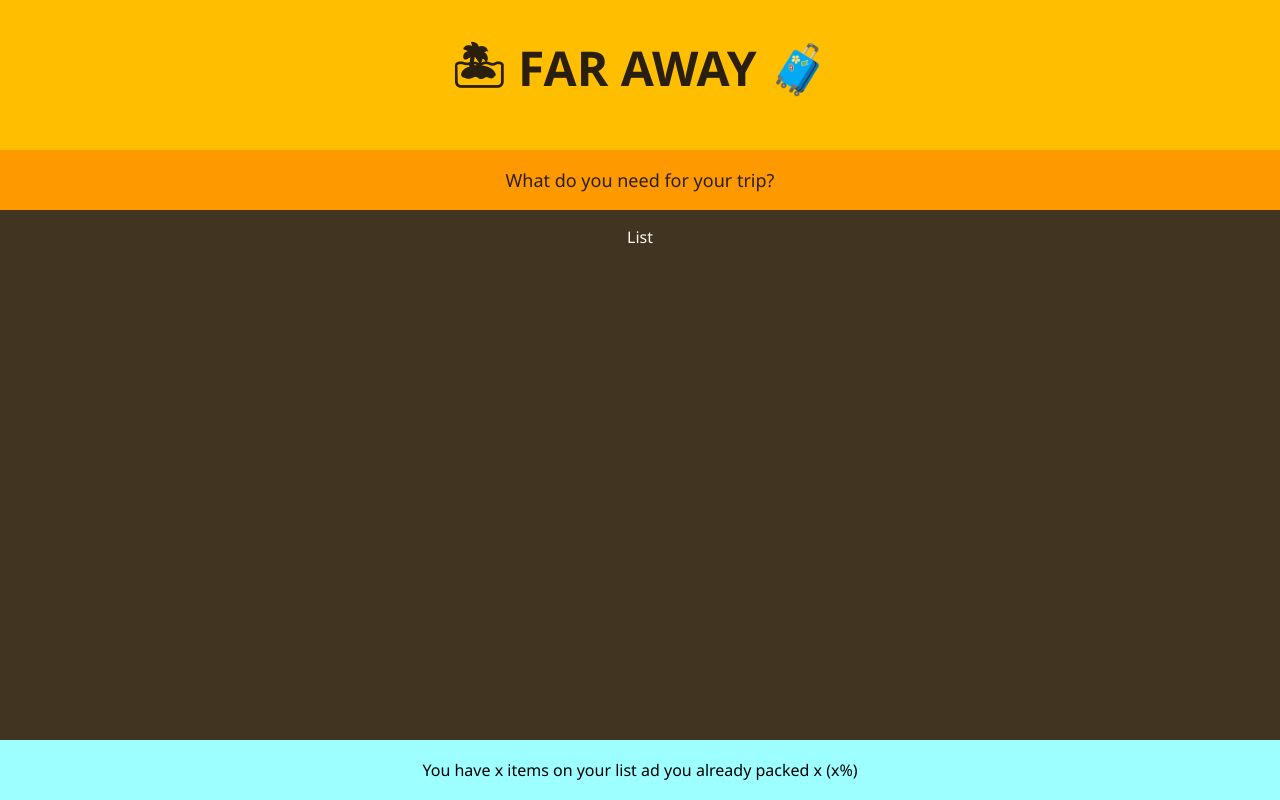
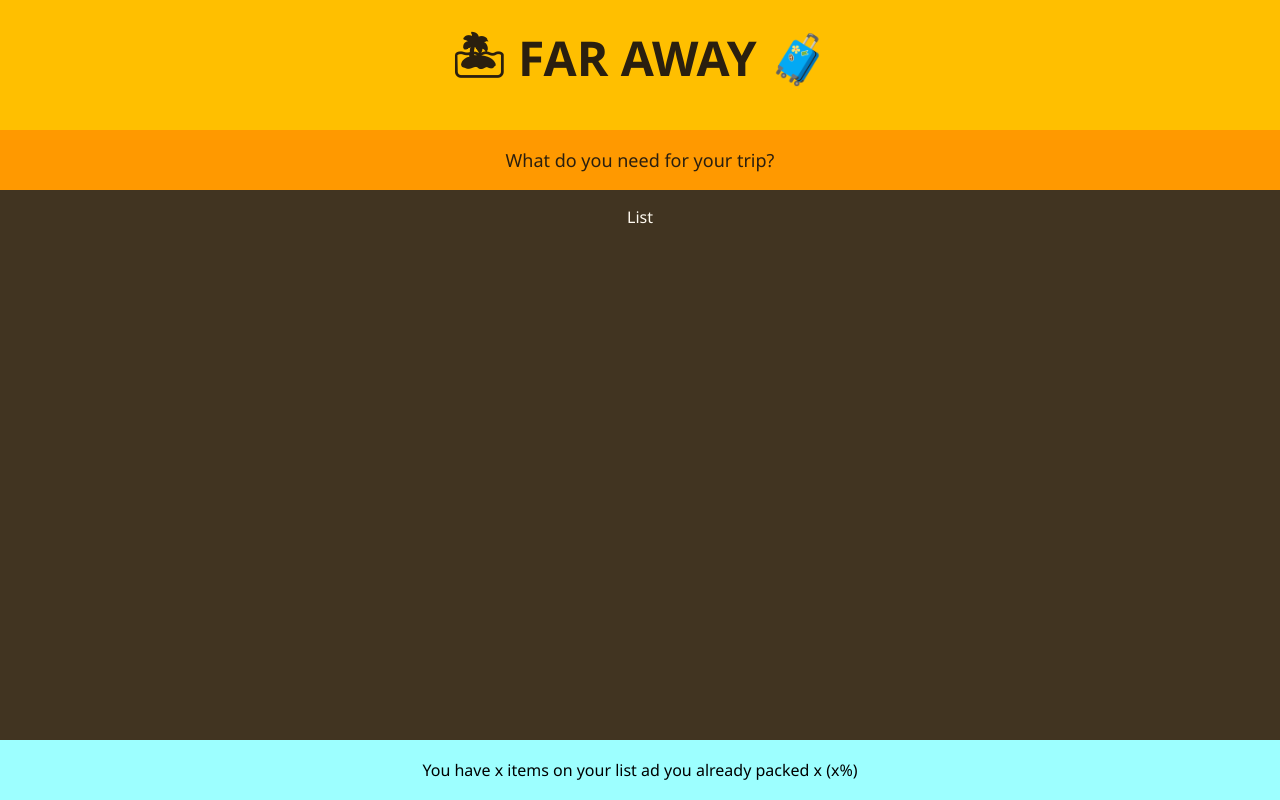
Before and after one commit to alisajad001/travel-list, a React (Vite) app: page / in a window 1280 px wide. Built offline with nearby package versions, Linux system fonts and the light colour scheme.

Commit message:
Style: Logo

```diff
--- a/src/index.css
+++ b/src/index.css
@@ -14,7 +14,7 @@
 
 .logo {
   width: 100%;
-  height: 150px;
+  height: 130px;
   display: flex;
   justify-content: center;
   align-items: center;
@@ -44,7 +44,7 @@
   display: flex;
   justify-content: center;
   padding: 1rem;
-  height: calc(100vh - 270px);
+  height: calc(100vh - 250px);
   background-color: rgb(65, 52, 33);
   color: rgb(255, 250, 241);
 }
```
